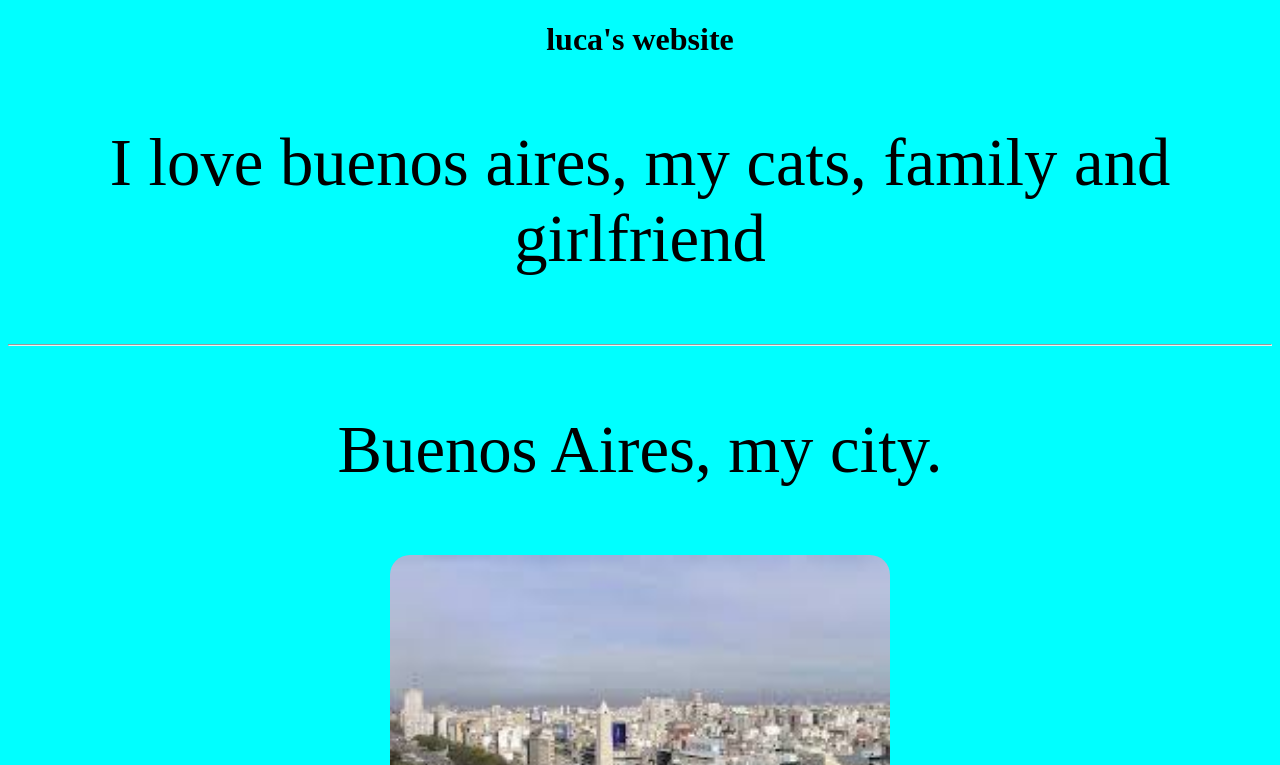
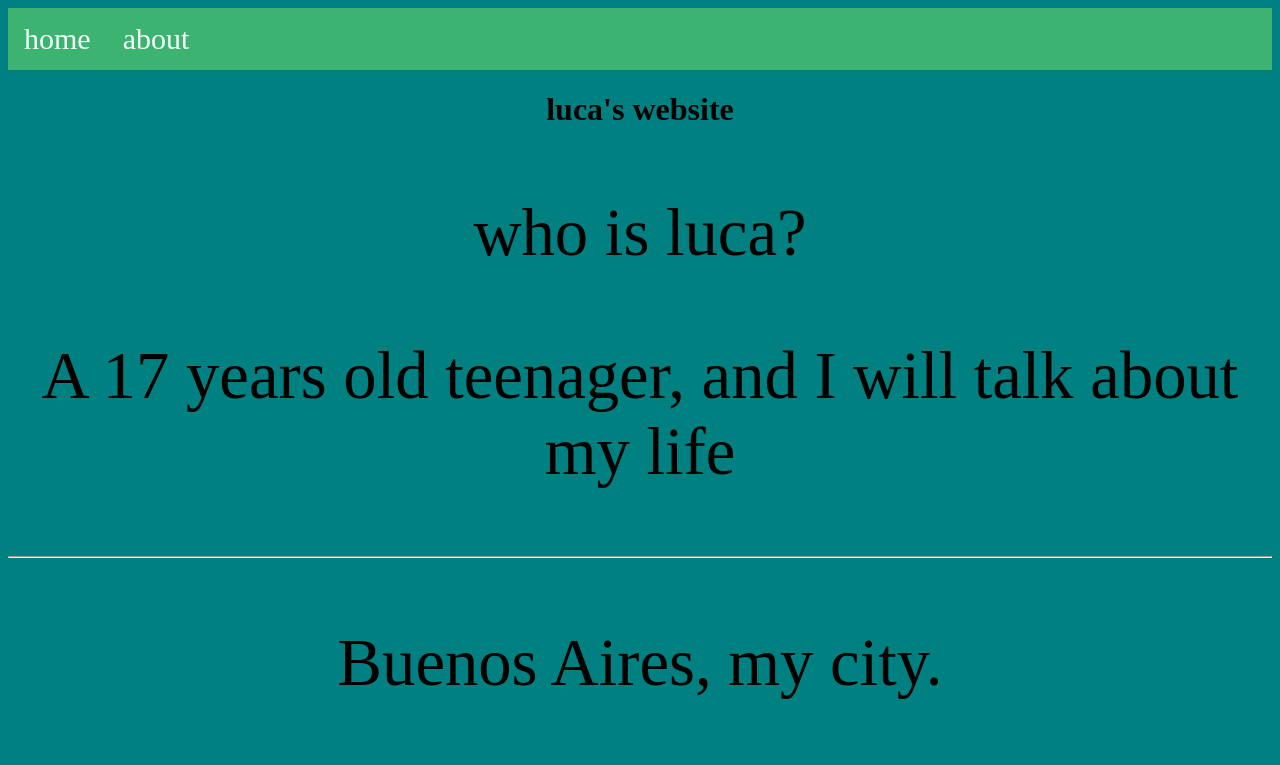
Before and after one commit to HISS-LD1001/fachita, a plain HTML site: page index.html in a window 1280 px wide. Shown: the top 765 px of the page. Drawn offline with Linux system fonts and the light colour scheme.

Commit message:
y5658u765u6u

```diff
--- a/index.html
+++ b/index.html
@@ -1,15 +1,30 @@
 <!DOCTYPE html>
 
 <head>
+
   <title>Hello world!!</title>
   <link rel="stylesheet" href="style.css">
+
 </head>
 
 <body class="indexcss">
+
+  <nav class="topnav">
+    <a href="index.html">home</a>
+    <a href="about.html">about</a>
+
+
+  </nav>
+
+  <div class="head">
+
     <h1>luca's website </h1>
     <p>
-    I love buenos aires, my cats, family and girlfriend
+      who is luca?
+
     </p>
+
+    <p>A 17 years old teenager, and I will talk about my life</p>
     <hr>
     <p>Buenos Aires, my city.</p>
     <img src="bsas.jpg" width="500">
@@ -18,9 +33,12 @@
     </p>
     <img src="argentina.png" width="500">
 
-   <p> it has aproximately 3.120.000 citisense and it was founded in 2 February 1536</p>
+    <p> it has aproximately 3.120.000 citisense and it was founded on February of 1536</p>
 
-    <img src= "population.jpg"width="500">
+    <img src="population.jpg" width="500">
+
+  </div>
+
 
   <hr>
 
--- a/style.css
+++ b/style.css
@@ -1,5 +1,5 @@
 body {
-    background-color: aqua;
+    background-color: teal;
 }
 
 img {
@@ -11,14 +11,48 @@ border-radius: 20px;
 }
 
 
-p {
+.indexcss p {
 
  font-size: 50pt;
  text-align: center;
 }
+
+.aboutcss p {
+
+    font-size: 30pt;
+    text-align: center;
+   }
 
 h1{
 
     text-align: center;
 
 }
+
+.head {
+
+}
+
+
+.topnav {
+
+    background-color: mediumseagreen;
+    overflow: hidden;
+}
+
+.topnav a{
+
+    float: left;
+    color: mintcream;
+    text-align: center;
+    padding: 14px 16px;
+    text-decoration: seagreen;
+    font-size: 30px ;
+}
+
+.topnav a:hover{
+
+background-color: yellowgreen;
+color: steelblue;
+
+}
```
Also changed, not shown: about.html (added, +22 -0 lines). Lines whose indentation alone changed are shown as unchanged.
